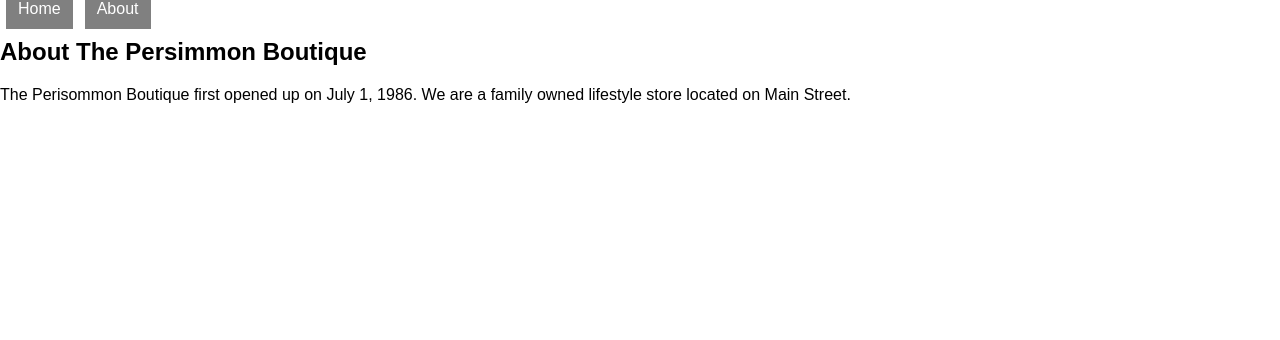
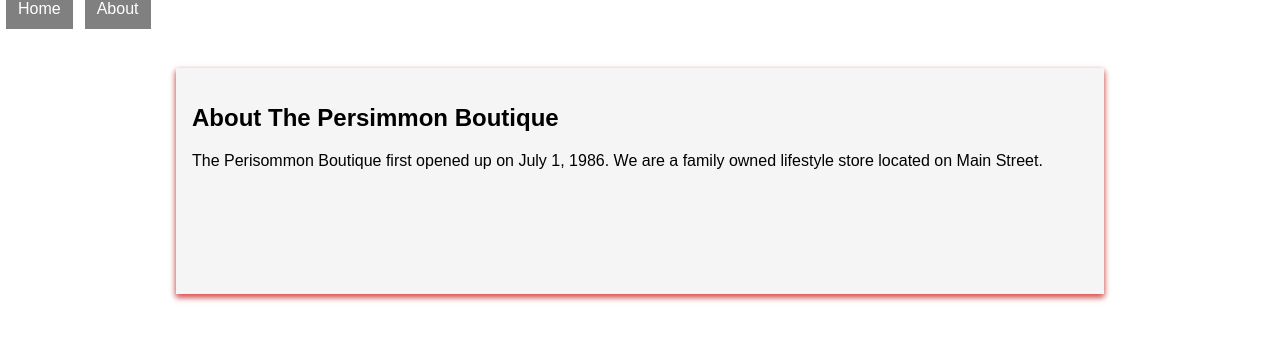
Before and after one commit to alpbourne/The-Persimmon-Boutique, a React (Create React App) app in the folder the-persimmon-boutique-api/the-persimmon-boutique-client/: page /about in a window 1280 px wide. Shown: the top 340 px of the page. Built offline with nearby package versions, Linux system fonts and the light colour scheme.

Commit message:
added Routes.css file and added css to About component

```diff
--- a/the-persimmon-boutique-api/the-persimmon-boutique-client/src/components/About.js
+++ b/the-persimmon-boutique-api/the-persimmon-boutique-client/src/components/About.js
@@ -1,10 +1,13 @@
 import React from 'react';
+import './Routes.css';
 
 const About = () => {
   return (
-    <div className="about">
-      <h2>About The Persimmon Boutique</h2>
-      <p>The Perisommon Boutique first opened up on July 1, 1986. We are a family owned lifestyle store located on Main Street.</p>
+    <div className="AboutContainer">
+      <div className="AboutCard">
+        <h2>About The Persimmon Boutique</h2>
+        <p>The Perisommon Boutique first opened up on July 1, 1986. We are a family owned lifestyle store located on Main Street.</p>
+      </div>
     </div>
   );
 };
--- /dev/null
+++ b/the-persimmon-boutique-api/the-persimmon-boutique-client/src/components/Routes.css
@@ -0,0 +1,14 @@
+.AboutContainer{
+  padding-top: 50px;
+}
+
+.AboutCard {
+  padding: 16px;
+  float: center;
+  margin: auto;
+  background: whitesmoke;
+  box-shadow: 0 3px 6px #E54848, 0 3px 6px rgba(0,0,0,0.23);
+  width: 70%;
+  height: 200px;
+  padding-bottom: 10px;
+}
```
